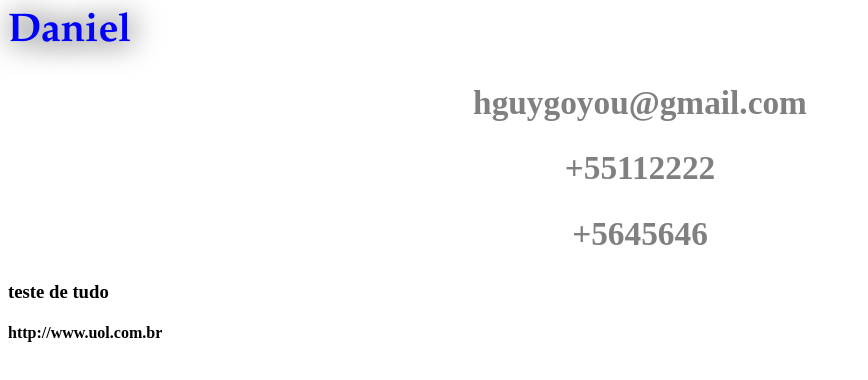
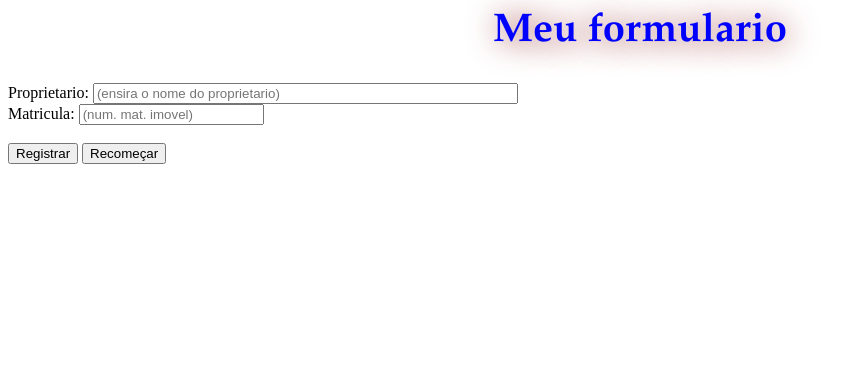
Before and after one commit to gabrilli/pagainateste2, a plain HTML site: page index.html in a window 1280 px wide. Shown: the whole page, without its empty margins (0-868 px from the left). Drawn offline with Linux system fonts and the light colour scheme.

Commit message:
Update index.html

```diff
--- a/index.html
+++ b/index.html
@@ -1,40 +1,58 @@
 <html>
+
     <head>
-    <title> Primeira pagina de teste </title>
-	<meta charset="UTF-8"/>
+      <title> formulario</title>
 
       <style>
 	    h1 {
 		    font-family: Garamond;
 		    font-size:30pt;
 		    color: blue;
-		text-shadow: 2px 2px 30px black;
-	}
-		h2 {
-		font-family: Symbol;
-		font-size: 25pt;
-		color: gray;
+		    text-shadow: 2px 2px 30px #953131;
             text-align: center;
         }
-
      </style>
-
-
 
     </head>
 
+  <body>
+    <h1>Meu formulario</h1>
 
-    <body>
-      <h1> Daniel </h1>
-      <h2> hguygoyou@gmail.com </h2>
-      <h2> +55112222 </h2>
-      <h2> +5645646 </h2>
-	  <h3> teste de tudo </h3>
-	  <h4> http://www.uol.com.br </h4>
+    <form  name="formImovel" id="formImovel" action="#" method="post">
+      <label for="proprietario">Proprietario</label>:
 
+      <input type="text" name="proprietario"
+      id="proprietario" size=50 maxlenght=100
+      placeholder="(ensira o nome do proprietario)" />
+      <br/>
+      <label for="matricula">Matricula:</label>
+      <input type= "number" size="8" maxlength="7"
+      name="matricula" id="matricula" placeholder="(num. mat. imovel)" />
+      <br />
+      <br />
+      <button type="submit" onclick="registraImovel()">Registrar</button>
+
+      <button type="reset" onclick="limpacampo()">Recomeçar</button>
+    </form>
+
+  <script>
+
+    function registraImovel () {
+
+        event.preventDefault();
+        var form = document.formImovel;
+
+      if (form.proprietario.value == "") {
+          alert ("Voce deve informar o nome cabaço");
+          form.proprietario.focus();
+          return;
+        }
+      alert ("O proprietario é: " + form.proprietario.value + " sob matricula: " + form.matricula.value);
+    }
+
+  </script>
+
+  <script src = "limpacampo.js"></script>
 
     </body>
-
-
-
 </html>
```
Lines whose indentation alone changed are shown as unchanged.
